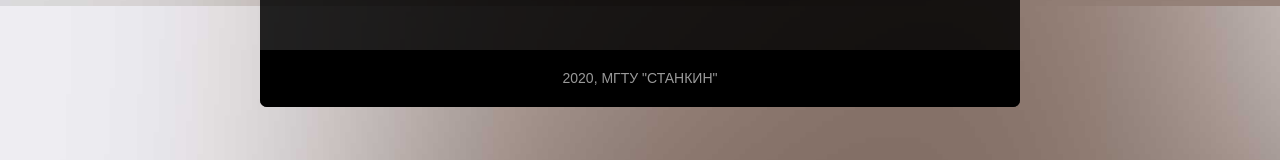
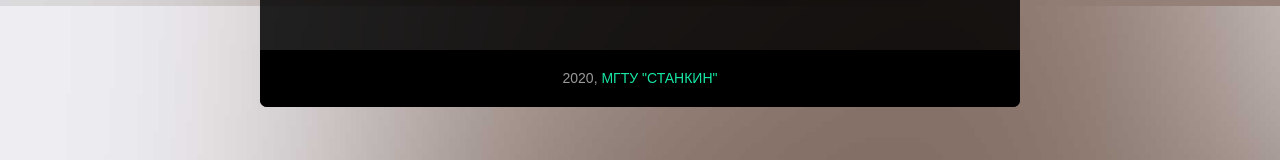
Before and after one commit to LaverychevM/IT-page.github.io, a plain HTML site: page index.html in a window 1280 px wide. Shown: the part 848-1008 px from the top of the page. Drawn offline with Linux system fonts and the light colour scheme; files whose address does not match are found by name.

Commit message:
Update index.html

```diff
--- a/index.html
+++ b/index.html
@@ -98,7 +98,7 @@
 			<div class="row">
 				<div class="col-md-6 col-md-offset-3 text-center">
 					<small>
-						2020, МГТУ "СТАНКИН"
+						2020, <a href=https://stankin.ru>МГТУ "СТАНКИН"</a>
 					</small>
 				</div>
 			</div>
```
